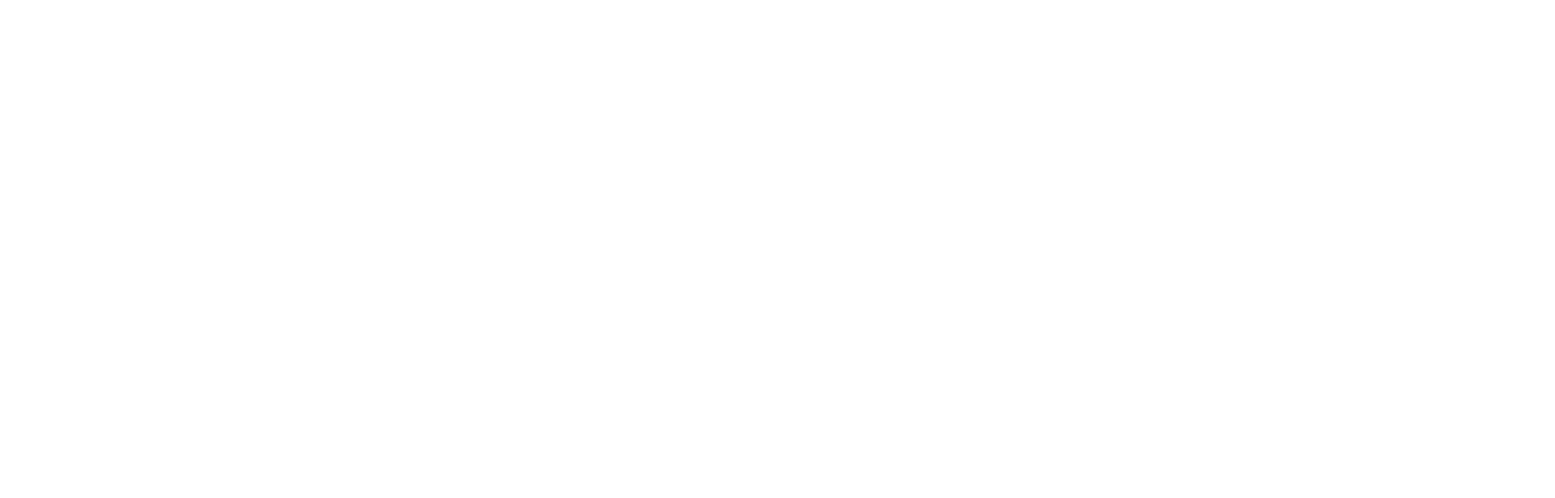
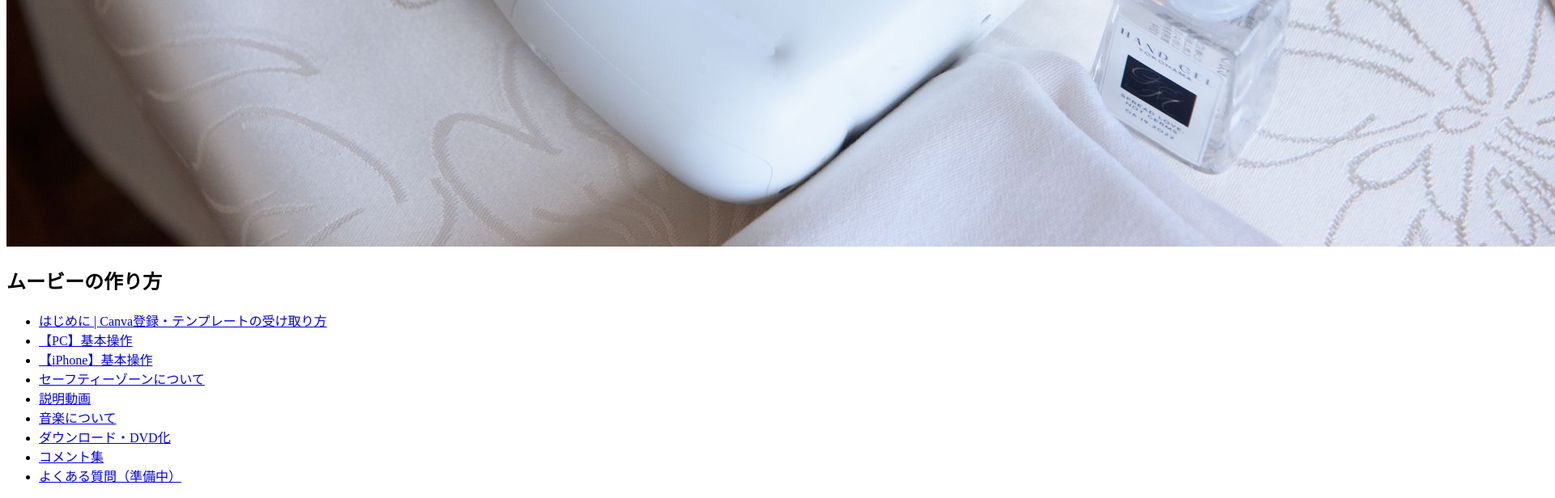
Before and after one commit to garrettomi/omidesigns-instructions, a React (Vite) app: page / in a window 1280 px wide. Shown: the part 1038-1654 px from the top of the page at 81% size, 1920 px wide, since content can reach past the window. Before the commit the page ends 800 px from the top, so only its background shows below. Built offline with nearby package versions, Linux system fonts and the light colour scheme.

Commit message:
Feat: Add homepage static content

```diff
--- a/src/App.jsx
+++ b/src/App.jsx
@@ -1,10 +1,18 @@
+import homeImage from "./assets/camera.jpg"
+import BlockImage from "./components/BlockImage"
+import Title from "./components/Title"
+import List from "./components/List"
+
+
 function App() {
 
   return (
     <>
-      <div>Omi Designs Instructions</div>
+      <BlockImage src={homeImage} alt="A polaroid camera on a wedding table" />
+      <Title text="ムービーの作り方" />
+      <List />
     </>
-  )
-}
+  );
+};
 
-export default App
+export default App;
--- a/src/components/BlockImage.jsx
+++ b/src/components/BlockImage.jsx
@@ -1,4 +1,4 @@
-export default function BlockImage(src, alt) {
+export default function BlockImage({src, alt}) {
     return (
         <img src={src} alt={alt}></img>
     );
--- a/src/components/List.jsx
+++ b/src/components/List.jsx
@@ -0,0 +1,35 @@
+import ListItem from "./ListItem"
+
+export default function List() {
+    return (
+        <ul>
+        <li>
+        <ListItem url="/" text="はじめに | Canva登録・テンプレートの受け取り方" />
+        </li>
+        <li>
+        <ListItem url="/" text="【PC】基本操作" />
+        </li>
+        <li>
+        <ListItem url="/" text="【iPhone】基本操作" />
+        </li>
+        <li>
+        <ListItem url="/" text="セーフティーゾーンについて" />
+        </li>
+        <li>
+        <ListItem url="/" text="説明動画" />
+        </li>
+        <li>
+        <ListItem url="/" text="音楽について" />
+        </li>
+        <li>
+        <ListItem url="/" text="ダウンロード・DVD化" />
+        </li>
+        <li>
+        <ListItem url="/" text="コメント集" />
+        </li>
+        <li>
+        <ListItem url="/" text="よくある質問（準備中）" />
+        </li>
+        </ul>
+    );
+};
--- /dev/null
+++ b/src/components/ListItem.jsx
@@ -0,0 +1,5 @@
+export default function ListItem ({url, text}) {
+    return (
+        <a href={url}>{text}</a>
+    );
+};
--- a/src/components/Title.jsx
+++ b/src/components/Title.jsx
@@ -0,0 +1,5 @@
+export default function Title({text}) {
+    return (
+        <h2>{text}</h2>
+    );
+};
```
Also changed, not shown: src/assets/camera.jpg (added).
